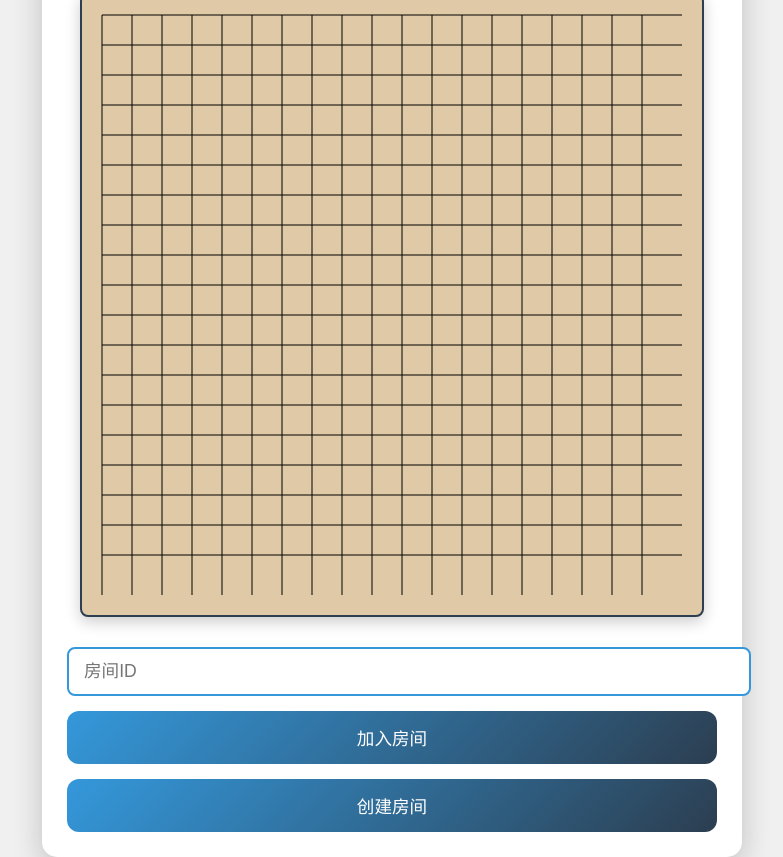
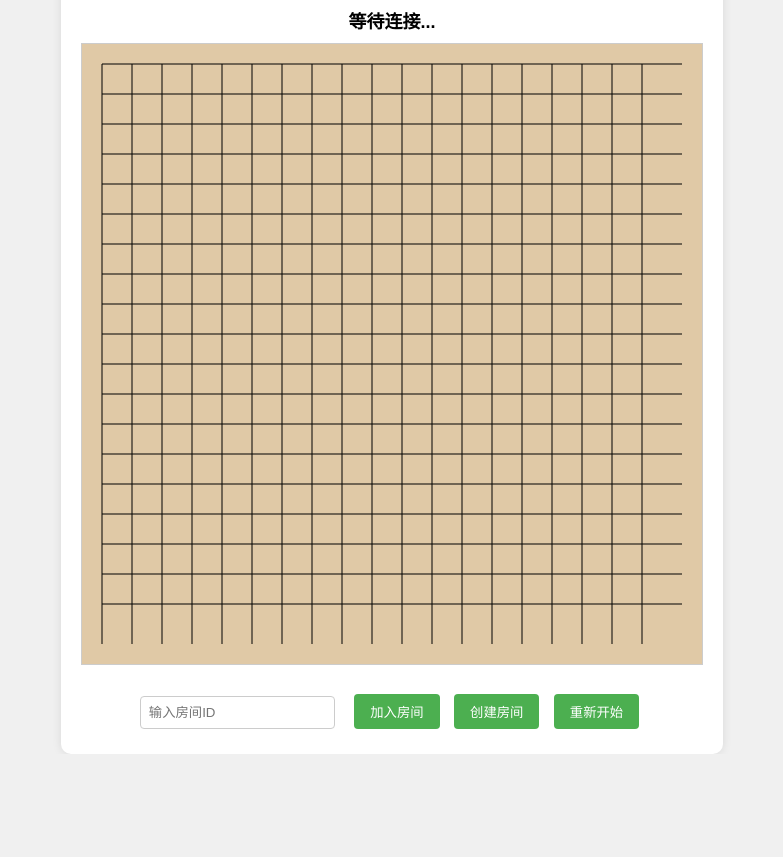
Before and after one commit to nannana11/Gomoku_game_website_version, a website: page public/index.html in a window 1280 px wide. Shown: the part 74-931 px from the top of the page, without its empty margins (248-1031 px from the left). After the commit the page ends 828 px from the top, so only its background shows below. Drawn offline with nearby package versions, Linux system fonts and the light colour scheme; no server answers.

Commit message:
Refactor game to 19x19 board and improve UI
Updated the game to support a 19x19 board size and enhanced victory conditions with visual effects. Adjusted styles and added functionality for room management.

```diff
--- a/public/index.html
+++ b/public/index.html
@@ -5,71 +5,54 @@
     <title>双人五子棋</title>
     <style>
         body {
-            font-family: 'Segoe UI', Tahoma, Geneva, Verdana, sans-serif;
+            font-family: Arial, sans-serif;
             display: flex;
             justify-content: center;
             align-items: center;
             height: 100vh;
             margin: 0;
-            background: #f0f0f0;
+            background-color: #f0f0f0;
         }
         .container {
             text-align: center;
             background: white;
-            padding: 25px;
-            border-radius: 15px;
-            box-shadow: 0 10px 30px rgba(0,0,0,0.2);
-            width: 90%;
-            max-width: 650px;
+            padding: 20px;
+            border-radius: 10px;
+            box-shadow: 0 0 10px rgba(0,0,0,0.1);
         }
-        h1 {
-            color: #2c3e50;
-            margin-bottom: 20px;
-            font-size: 2.2rem;
+        canvas {
+            border: 1px solid #ccc;
+            background-color: #e0c9a6;
+            cursor: pointer;
+        }
+        .controls {
+            margin-top: 20px;
+        }
+        input[type="text"] {
+            padding: 8px;
+            margin-right: 10px;
+            border: 1px solid #ccc;
+            border-radius: 4px;
+        }
+        button {
+            padding: 8px 16px;
+            margin: 5px;
+            border: none;
+            border-radius: 4px;
+            background-color: #4CAF50;
+            color: white;
+            cursor: pointer;
+        }
+        button:hover {
+            background-color: #45a049;
         }
         #status {
-            font-size: 1.4rem;
+            margin: 10px 0;
+            font-size: 18px;
             font-weight: bold;
-            margin: 15px 0;
-            padding: 12px;
-            border-radius: 10px;
-            background: #e8f4fd;
-            color: #2c3e50;
-            min-height: 40px;
         }
-        canvas {
-            border: 2px solid #2c3e50;
-            background-color: #e0c9a6;
-            cursor: pointer;
-            border-radius: 8px;
-            box-shadow: 0 5px 15px rgba(0,0,0,0.2);
-        }
-        .controls {
-            margin-top: 25px;
-            display: flex;
-            flex-direction: column;
-            gap: 15px;
-        }
-        input[type="text"] {
-            padding: 12px 15px;
-            border: 2px solid #3498db;
-            border-radius: 8px;
-            font-size: 1.1rem;
-            width: 100%;
-        }
-        button {
-            padding: 14px 25px;
-            border: none;
-            border-radius: 12px;
-            background: linear-gradient(135deg, #3498db, #2c3e50);
-            color: white;
-            font-size: 1.1rem;
-            cursor: pointer;
-            transition: all 0.3s;
-        }
-        button:hover {
-            transform: translateY(-3px);
-            background: linear-gradient(135deg, #2c3e50, #1a254a);
+        .player-info {
+            margin: 10px 0;
         }
     </style>
 </head>
@@ -77,62 +60,56 @@
     <div class="container">
         <h1>双人五子棋</h1>
         <div id="status">等待连接...</div>
+        <div class="player-info" id="playerInfo"></div>
+        <!-- 关键修改1：棋盘尺寸从480x480改为620x620（适应19x19棋盘） -->
         <canvas id="chessboard" width="620" height="620"></canvas>
         <div class="controls">
-            <input type="text" id="roomIdInput" placeholder="房间ID">
+            <input type="text" id="roomIdInput" placeholder="输入房间ID">
             <button onclick="joinRoom()">加入房间</button>
             <button onclick="createRoom()">创建房间</button>
+            <button onclick="resetGame()">重新开始</button>
         </div>
+        <div id="gameInfo"></div>
     </div>
 
     <script src="/socket.io/socket.io.js"></script>
     <script>
-        // 修复连接问题：添加连接错误处理
         const socket = io();
-        socket.on('connect_error', (err) => {
-            document.getElementById('status').innerText = `连接错误: ${err.message}`;
-            console.error('Socket连接错误:', err);
-        });
-
-        // 关键修改1：棋盘格子数从15x15改为19x19
+        // 关键修改2：棋盘大小从15x15改为19x19
         const BOARD_SIZE = 19; // 19x19棋盘
-        const GRID_SIZE = 30;   // 格子间距保持30px（不增大格子，只增加格子数量）
-        const BOARD_OFFSET = 20; // 边距
-
         let board = Array(BOARD_SIZE).fill().map(() => Array(BOARD_SIZE).fill(null));
         let currentPlayer = null;
         let gameStarted = false;
         let myColor = null;
         let roomId = null;
         let gameEnded = false;
+        // 关键修改3：存储胜利的5个坐标
         let winPositions = [];
 
         const canvas = document.getElementById('chessboard');
         const ctx = canvas.getContext('2d');
-        const statusElement = document.getElementById('status');
 
-        // 绘制棋盘（关键修改：19x19）
+        // 绘制棋盘（关键修改：19x19网格）
         function drawBoard() {
             ctx.clearRect(0, 0, canvas.width, canvas.height);
 
-            // 绘制19x19网格
             for (let i = 0; i < BOARD_SIZE; i++) {
                 ctx.beginPath();
-                ctx.moveTo(BOARD_OFFSET + i * GRID_SIZE, BOARD_OFFSET);
-                ctx.lineTo(BOARD_OFFSET + i * GRID_SIZE, canvas.height - BOARD_OFFSET);
+                ctx.moveTo(20 + i * 30, 20);
+                ctx.lineTo(20 + i * 30, canvas.height - 20);
                 ctx.stroke();
 
                 ctx.beginPath();
-                ctx.moveTo(BOARD_OFFSET, BOARD_OFFSET + i * GRID_SIZE);
-                ctx.lineTo(canvas.width - BOARD_OFFSET, BOARD_OFFSET + i * GRID_SIZE);
+                ctx.moveTo(20, 20 + i * 30);
+                ctx.lineTo(canvas.width - 20, 20 + i * 30);
                 ctx.stroke();
             }
         }
 
         // 绘制棋子（保持原有大小）
         function drawChess(x, y, color) {
-            const centerX = BOARD_OFFSET + x * GRID_SIZE;
-            const centerY = BOARD_OFFSET + y * GRID_SIZE;
+            const centerX = 20 + x * 30;
+            const centerY = 20 + y * 30;
 
             ctx.beginPath();
             ctx.arc(centerX, centerY, 13, 0, Math.PI * 2);
@@ -143,7 +120,7 @@
             ctx.stroke();
         }
 
-        // 检查胜利条件（关键修改：19x19棋盘）
+        // 检查胜利条件（关键修改：存储胜利坐标）
         function checkWin(x, y, color) {
             const directions = [
                 [1, 0],   // 水平
@@ -152,7 +129,7 @@
                 [1, -1]   // 对角线 /
             ];
 
-            winPositions = [];
+            winPositions = []; // 重置
 
             for (let [dx, dy] of directions) {
                 let count = 1;
@@ -192,13 +169,13 @@
             return false;
         }
 
-        // 关键修改2：高亮胜利的5子连珠
+        // 关键修改4：高亮胜利的5子连珠
         function showWinEffect() {
             winPositions.forEach(([x, y]) => {
-                const centerX = BOARD_OFFSET + x * GRID_SIZE;
-                const centerY = BOARD_OFFSET + y * GRID_SIZE;
+                const centerX = 20 + x * 30;
+                const centerY = 20 + y * 30;
 
-                // 添加高亮效果
+                // 高亮5子连珠
                 ctx.beginPath();
                 ctx.arc(centerX, centerY, 16, 0, Math.PI * 2);
                 ctx.strokeStyle = '#FFD700';
@@ -207,13 +184,27 @@
             });
         }
 
+        // 更新状态显示
+        function updateStatus() {
+            if (gameEnded) {
+                document.getElementById('status').innerText = '游戏已结束';
+                return;
+            }
+
+            if (currentPlayer === myColor) {
+                document.getElementById('status').innerText = '轮到你落子！';
+            } else {
+                document.getElementById('status').innerText = '等待对手落子...';
+            }
+        }
+
         // 点击事件处理（关键修改：19x19坐标计算）
         canvas.addEventListener('click', (e) => {
             if (!gameStarted || !currentPlayer || currentPlayer !== myColor || gameEnded) return;
 
             const rect = canvas.getBoundingClientRect();
-            const x = Math.round((e.clientX - rect.left - BOARD_OFFSET) / GRID_SIZE);
-            const y = Math.round((e.clientY - rect.top - BOARD_OFFSET) / GRID_SIZE);
+            const x = Math.round((e.clientX - rect.left - 20) / 30);
+            const y = Math.round((e.clientY - rect.top - 20) / 30);
 
             // 修正：确保坐标在0-18范围内
             if (x >= 0 && x < BOARD_SIZE && y >= 0 && y < BOARD_SIZE && !board[y][x]) {
@@ -221,7 +212,7 @@
                 drawChess(x, y, myColor);
 
                 if (checkWin(x, y, myColor)) {
-                    statusElement.innerText = `${myColor === 'black' ? '黑子' : '白子'} 获胜！`;
+                    document.getElementById('status').innerText = `${myColor === 'black' ? '黑子' : '白子'} 获胜！`;
                     gameEnded = true;
                     showWinEffect(); // 显示高亮特效
                     socket.emit('game_over', { winner: myColor, roomId });
@@ -240,20 +231,6 @@
                 });
             }
         });
-
-        // 更新状态显示
-        function updateStatus() {
-            if (gameEnded) {
-                statusElement.innerText = '游戏已结束';
-                return;
-            }
-
-            if (currentPlayer === myColor) {
-                statusElement.innerText = '轮到你落子！';
-            } else {
-                statusElement.innerText = '等待对手落子...';
-            }
-        }
 
         // 加入房间
         function joinRoom() {
@@ -274,18 +251,35 @@
             socket.emit('join_room', roomId);
         }
 
-        // 初始化
-        drawBoard();
-        updateStatus();
+        // 重置游戏
+        function resetGame() {
+            board = Array(BOARD_SIZE).fill().map(() => Array(BOARD_SIZE).fill(null));
+            drawBoard();
+            gameStarted = false;
+            currentPlayer = null;
+            gameEnded = false;
+            updateStatus();
+        }
 
         // Socket事件监听
+        socket.on('connect', () => {
+            document.getElementById('status').innerText = '已连接到服务器';
+        });
+
         socket.on('player_assigned', (data) => {
             myColor = data.player;
-            currentPlayer = myColor === 'black' ? 'black' : 'white'; // 黑方先手
+            document.getElementById('playerInfo').innerText = `你是: ${myColor === 'black' ? '黑子' : '白子'}`;
+
+            // 黑方先手
+            if (myColor === 'black') {
+                currentPlayer = 'black';
+            } else {
+                currentPlayer = 'black';
+            }
             updateStatus();
         });
 
-        socket.on('game_start', () => {
+        socket.on('game_start', (data) => {
             gameStarted = true;
         });
 
@@ -294,9 +288,9 @@
             drawChess(data.x, data.y, data.color);
 
             if (checkWin(data.x, data.y, data.color)) {
-                statusElement.innerText = `${data.color === 'black' ? '黑子' : '白子'} 获胜！`;
+                document.getElementById('status').innerText = `${data.color === 'black' ? '黑子' : '白子'} 获胜！`;
                 gameEnded = true;
-                showWinEffect();
+                showWinEffect(); // 显示高亮特效
             } else {
                 currentPlayer = myColor;
                 updateStatus();
@@ -304,19 +298,22 @@
         });
 
         socket.on('game_ended', (winner) => {
-            statusElement.innerText = `${winner === 'black' ? '黑子' : '白子'} 获胜！`;
+            document.getElementById('status').innerText = `${winner === 'black' ? '黑子' : '白子'} 获胜！`;
             gameEnded = true;
             showWinEffect();
         });
 
         socket.on('opponent_disconnected', () => {
-            statusElement.innerText = '对手已离开，游戏结束';
+            document.getElementById('status').innerText = '对手已离开，游戏结束';
             gameEnded = true;
         });
 
         socket.on('update_status', (msg) => {
-            statusElement.innerText = msg;
+            document.getElementById('status').innerText = msg;
         });
+
+        // 初始化
+        drawBoard();
     </script>
 </body>
 </html>
```
